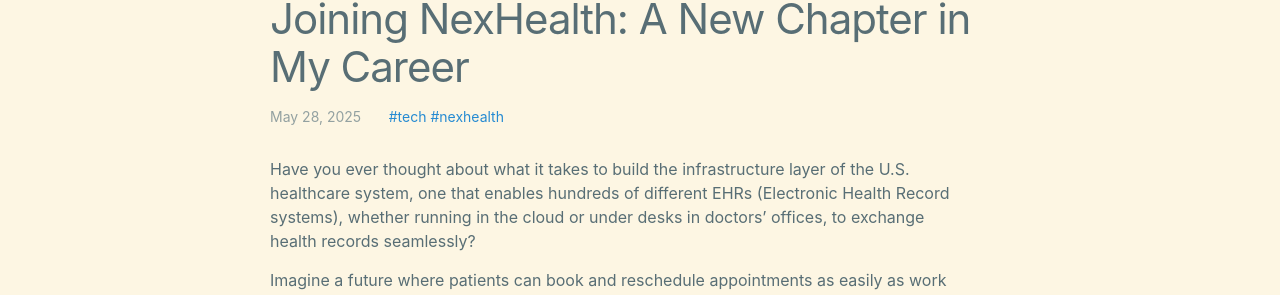
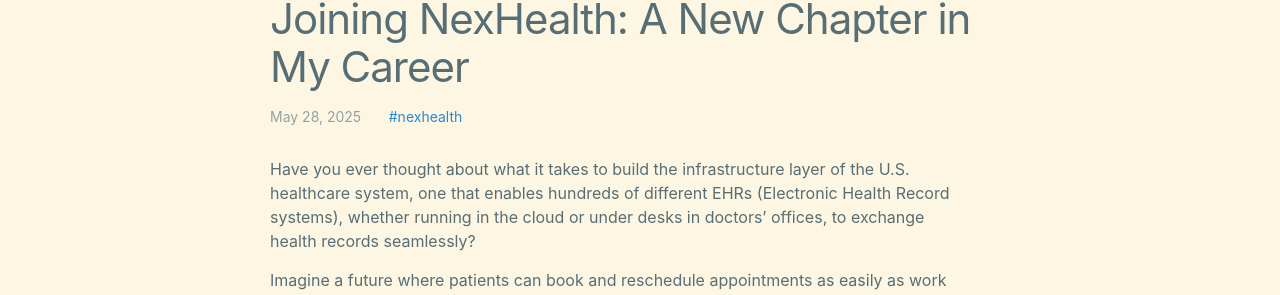
Before and after one commit to xianxu/xianxu.github.io, a Jekyll site: the page built from _posts/2025-05-28-joining-nexhealth.markdown, in a window 1280 px wide. Shown: the part 130-425 px from the top of the page. Built offline with Jekyll 4.4.1, drawn with Linux system fonts in a browser that asks for light colours; comment, search, counter and statistics services are not loaded.

Commit message:
Sync latest _posts from remote land

```diff
--- a/_posts/2025-05-02-facebook-move-on.markdown
+++ b/_posts/2025-05-02-facebook-move-on.markdown
@@ -2,7 +2,7 @@
 layout: post
 title:  "Moving On [Meta]"
 date:   2025-05-04
-tags: life philosophy tech
+tags: life tech
 highlight: true
 comments: true
 ---
--- a/_posts/2025-05-28-joining-nexhealth.markdown
+++ b/_posts/2025-05-28-joining-nexhealth.markdown
@@ -3,7 +3,7 @@
 title:  "Joining NexHealth: A New Chapter in My Career"
 date:   2025-05-28
 permalink: /p/nexhealth
-tags: tech nexhealth
+tags: nexhealth
 highlight: true
 comments: true
 ---
--- a/_posts/2025-06-25-this-is-the-way.markdown
+++ b/_posts/2025-06-25-this-is-the-way.markdown
@@ -3,7 +3,7 @@
 title:  "This is the Way"
 date:   2025-09-24
 permalink: /p/the-way
-tags:   tech nexhealth
+tags:   nexhealth
 comments: false
 ---
 
```
